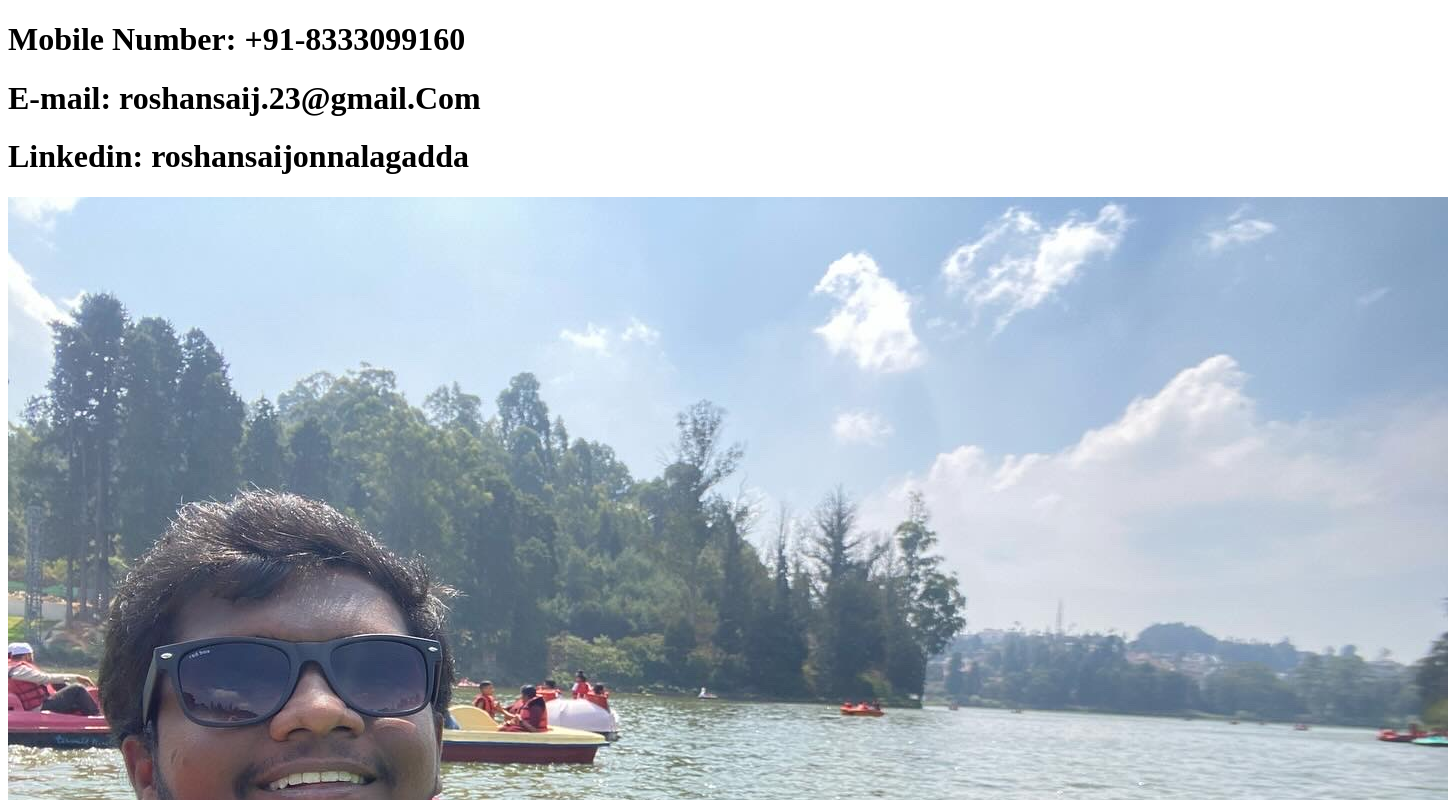
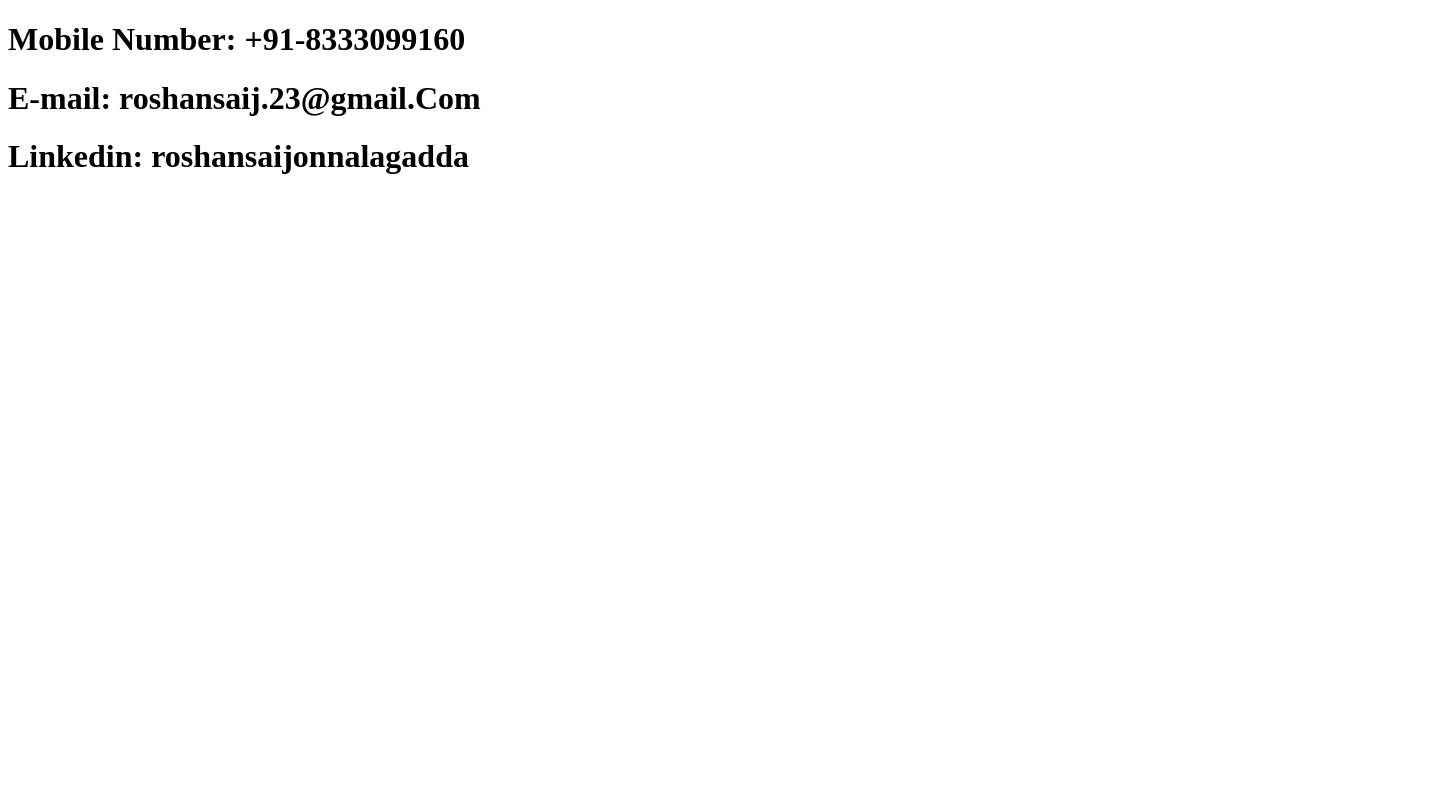
Before and after one commit to roshansai05/FSD, a plain HTML site: page contact.html in a window 1280 px wide. Shown: the top 800 px of the page, 1448 px wide, since content can reach past the window. Drawn offline with Linux system fonts and the light colour scheme.

Commit message:
contact.html

```diff
--- a/contact.html
+++ b/contact.html
@@ -7,7 +7,6 @@
 
     <h1>E-mail: roshansaij.23@gmail.Com</h1>
     <h1>Linkedin: roshansaijonnalagadda</h1>
-    <img src="image.JPG">
 
 
 </body>
```
